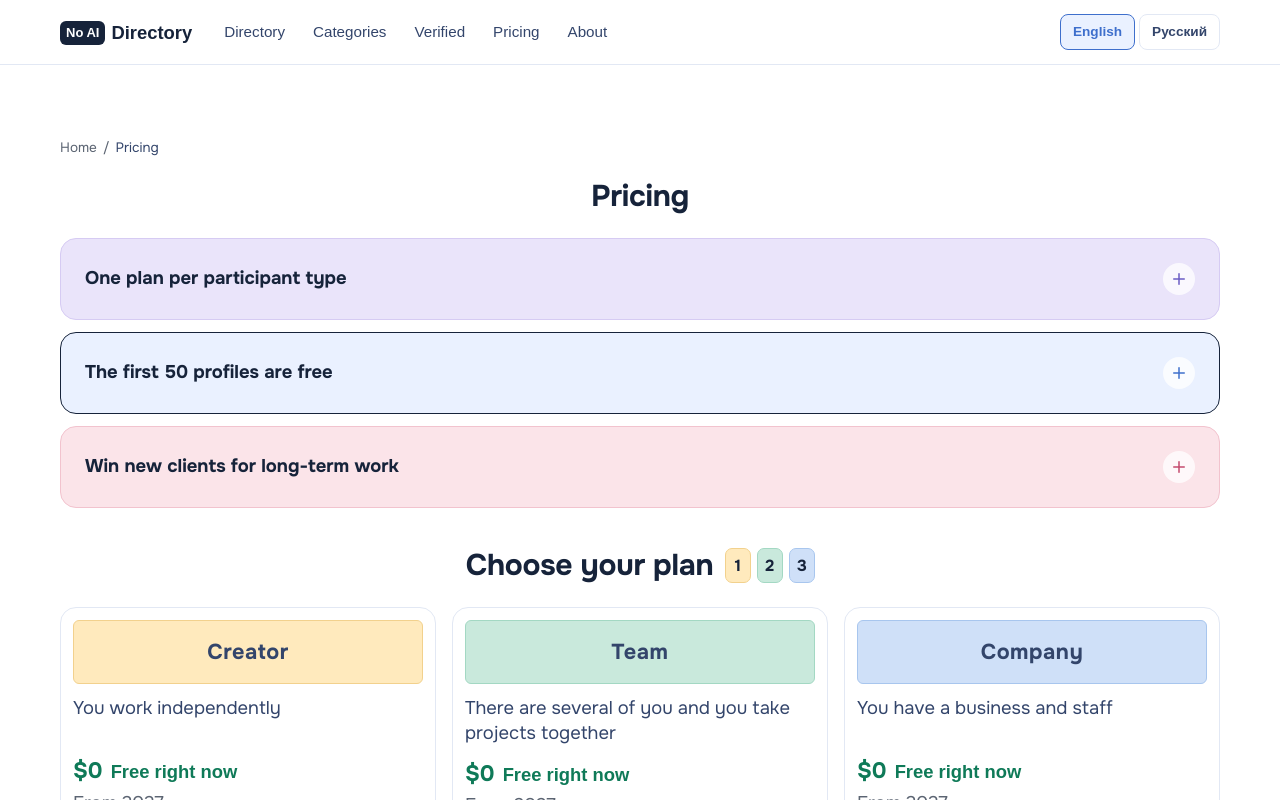
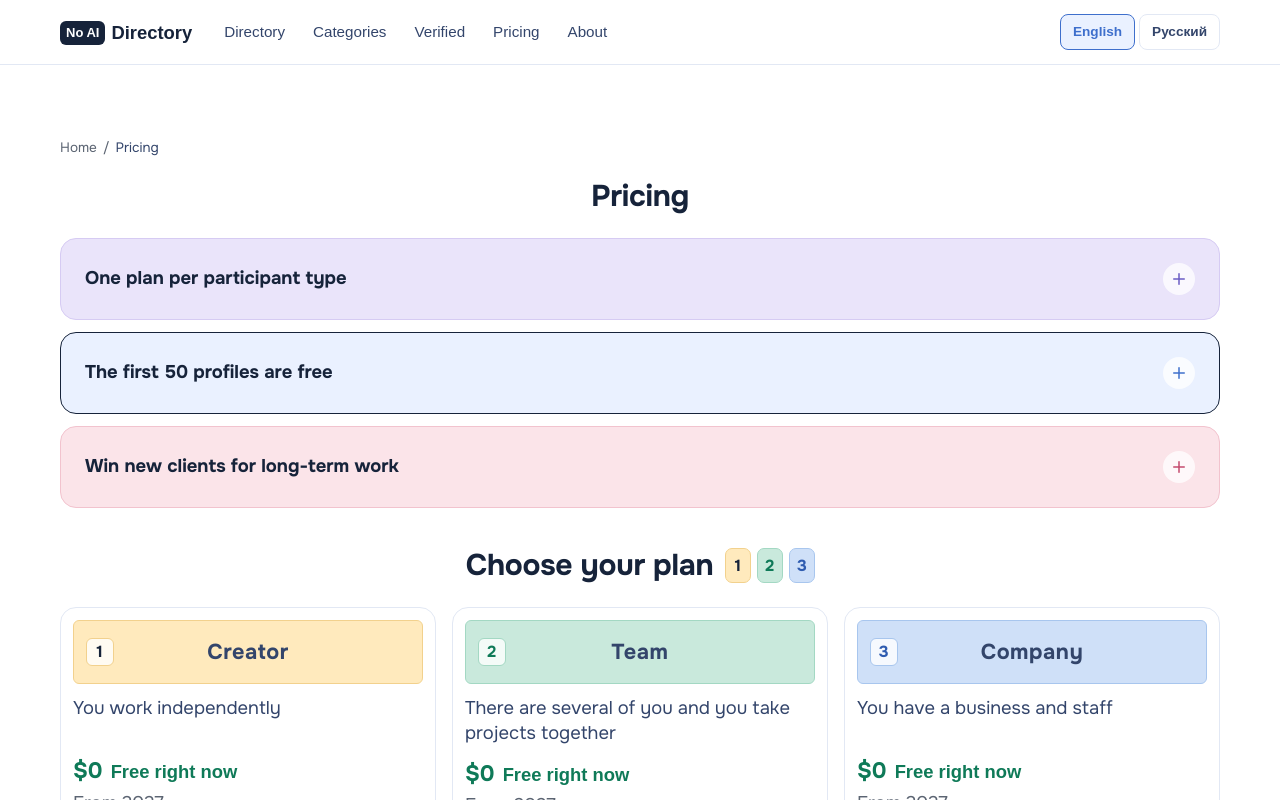
Before and after one commit to dm100usa-oss/no-ai-marketplace, a Next.js app: page /en/pricing in a window 1280 px wide. Shown: the top 800 px of the page. Built offline with nearby package versions, Linux system fonts and the light colour scheme; a web font is replaced by a local one.

Commit message:
Add files via upload

```diff
--- a/src/app/globals.css
+++ b/src/app/globals.css
@@ -887,17 +887,21 @@ a { color: inherit; text-decoration: none; }
   font-size: 1rem;
   font-weight: 700;
   line-height: 1;
-  color: var(--color-ink);
   opacity: 0;
-  transform: translateY(0.4rem);
+  transform: translateY(0.75rem) rotate(-7deg) scale(0.86);
 }
 .plan-number-live {
-  animation: plan-number-deal 0.42s cubic-bezier(0.22, 1, 0.36, 1) forwards;
+  animation: plan-number-deal 0.58s cubic-bezier(0.2, 1.1, 0.32, 1) forwards;
 }
+/* Dealt, not faded in. Each plate comes up from below turned slightly to
+   one side, overshoots a little, then squares itself off. The tilt is what
+   makes it read as a card being laid down rather than as a box switching
+   itself on. */
 @keyframes plan-number-deal {
-  0%   { opacity: 0; transform: translateY(0.4rem) scale(0.9); }
-  60%  { opacity: 1; transform: translateY(-0.12rem) scale(1.04); }
-  100% { opacity: 1; transform: translateY(0) scale(1); }
+  0%   { opacity: 0; transform: translateY(0.75rem) rotate(-7deg) scale(0.86); }
+  55%  { opacity: 1; transform: translateY(-0.2rem) rotate(3deg) scale(1.07); }
+  78%  { opacity: 1; transform: translateY(0.04rem) rotate(-1deg) scale(0.99); }
+  100% { opacity: 1; transform: translateY(0) rotate(0deg) scale(1); }
 }
 
 /* Asked for less movement: the plates are simply there, no dealing. */
--- a/src/components/PlanNumbers.tsx
+++ b/src/components/PlanNumbers.tsx
@@ -6,9 +6,9 @@ import { useEffect, useRef, useState } from "react";
  *  heading they answer the first question a visitor has about the row
  *  below: how many choices am I being given. */
 const PLATES = [
-  { n: "1", bg: "#ffeabd", edge: "#f2d18d" },
-  { n: "2", bg: "#c9e9dc", edge: "#a3d8c3" },
-  { n: "3", bg: "#cfe0f8", edge: "#a8c6ee" },
+  { n: "1", bg: "#ffeabd", edge: "#f2d18d", ink: "var(--color-ink)" },
+  { n: "2", bg: "#c9e9dc", edge: "#a3d8c3", ink: "#0f7a58" },
+  { n: "3", bg: "#cfe0f8", edge: "#a8c6ee", ink: "#2f5cb0" },
 ];
 
 /**
@@ -56,7 +56,8 @@ export function PlanNumbers() {
           style={{
             background: p.bg,
             borderColor: p.edge,
-            animationDelay: `${i * 0.16}s`,
+            color: p.ink,
+            animationDelay: `${i * 0.18}s`,
           }}
         >
           {p.n}
--- a/src/components/PlansTable.tsx
+++ b/src/components/PlansTable.tsx
@@ -205,7 +205,7 @@ export function PlansTable({ lang, dict }: { lang: Locale; dict: Dictionary }) {
                   secondary ink rather than full black, because on a pale
                   tinted band full black is heavier than the words deserve. */}
               <span
-                className="flex items-center justify-center rounded-md px-2.5 text-center text-[1.35rem] font-bold tracking-wide"
+                className="relative flex items-center justify-center rounded-md px-2.5 text-center text-[1.35rem] font-bold tracking-wide"
                 style={{
                   background: tone.bg,
                   border: `1px solid ${tone.edge}`,
@@ -214,6 +214,21 @@ export function PlansTable({ lang, dict }: { lang: Locale; dict: Dictionary }) {
                   minHeight: "var(--h-action-lg)",
                 }}
               >
+                {/* The same number the heading dealt out, on the card it
+                    belongs to. Set at the left edge and out of the flow, so
+                    the name itself stays centred on the plate rather than
+                    being nudged sideways by the digit. */}
+                <span
+                  aria-hidden
+                  className="absolute left-3 grid h-7 w-7 place-items-center rounded-md text-[1rem] font-bold"
+                  style={{
+                    background: "rgba(255,255,255,0.8)",
+                    border: `1px solid ${tone.edge}`,
+                    color: tone.ink,
+                  }}
+                >
+                  {PLAN_ORDER.indexOf(id) + 1}
+                </span>
                 {dict.pricing.planNames[id]}
               </span>
 
```
